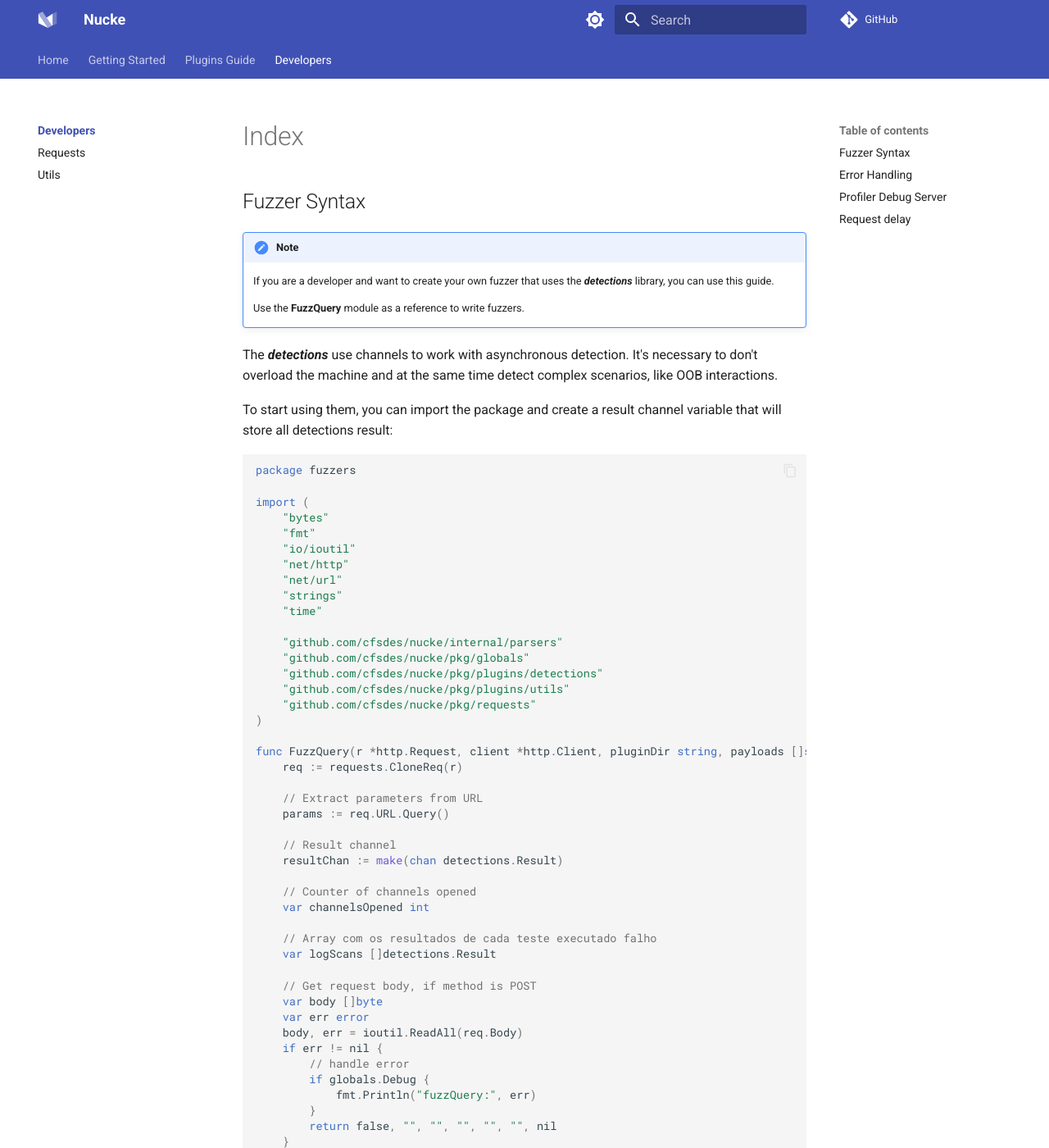
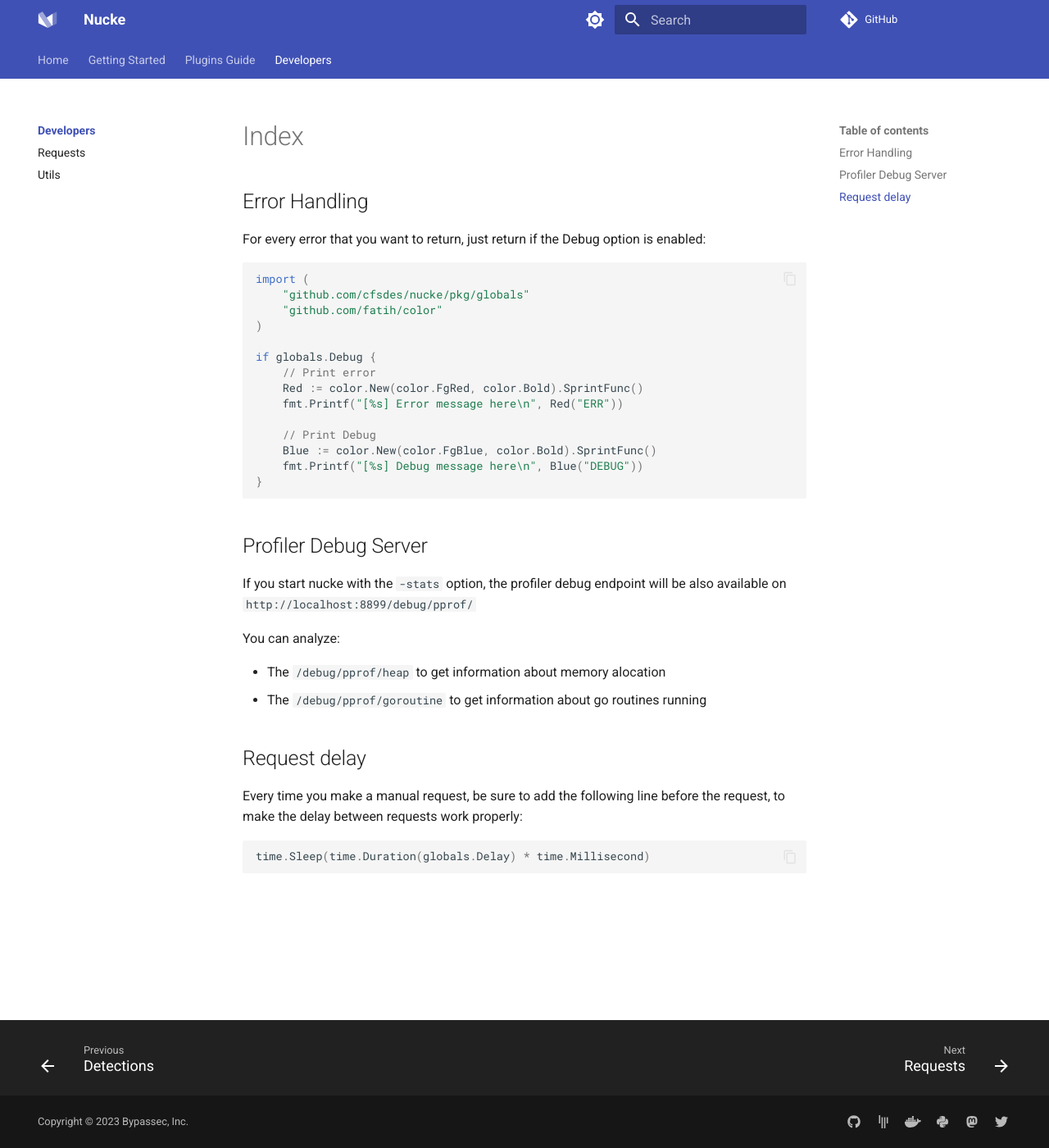
Before and after one commit to cfsdes/nucke-docs, an MkDocs documentation site: the page built from docs/developers/index.md, in a window 1280 px wide and 1400 px high. Shown: the whole window at 82% size. Built offline with MkDocs 1.6.1 and Material for MkDocs 9.7.7, drawn with Linux system fonts in a browser that asks for light colours; comment, search, counter and statistics services are not loaded; some of the changed text lies outside the part shown.

Commit message:
remove fuzz syntax

````diff
--- a/docs/developers/index.md
+++ b/docs/developers/index.md
@@ -1,151 +1,3 @@
-## Fuzzer Syntax
-
-
-!!! note "Note"
-    If you are a developer and want to create your own fuzzer that uses the ***detections*** library, you can use this guide.
-
-    Use the **FuzzQuery** module as a reference to write fuzzers.
-
-
-The ***detections*** use channels to work with asynchronous detection. It's necessary to don't overload the machine and at the same time detect complex scenarios, like OOB interactions.
-
-To start using them, you can import the package and create a result channel variable that will store all detections result:
-```go
-package fuzzers
-
-import (
-	"bytes"
-	"fmt"
-	"io/ioutil"
-	"net/http"
-	"net/url"
-	"strings"
-	"time"
-
-	"github.com/cfsdes/nucke/internal/parsers"
-	"github.com/cfsdes/nucke/pkg/globals"
-	"github.com/cfsdes/nucke/pkg/plugins/detections"
-	"github.com/cfsdes/nucke/pkg/plugins/utils"
-	"github.com/cfsdes/nucke/pkg/requests"
-)
-
-func FuzzQuery(r *http.Request, client *http.Client, pluginDir string, payloads []string, matcher detections.Matcher) (bool, string, string, string, string, string, []detections.Result) {
-	req := requests.CloneReq(r)
-
-	// Extract parameters from URL
-	params := req.URL.Query()
-
-	// Result channel
-	resultChan := make(chan detections.Result)
-
-	// Counter of channels opened
-	var channelsOpened int
-
-	// Array com os resultados de cada teste executado falho
-	var logScans []detections.Result
-
-	// Get request body, if method is POST
-	var body []byte
-	var err error
-	body, err = ioutil.ReadAll(req.Body)
-	if err != nil {
-		// handle error
-		if globals.Debug {
-			fmt.Println("fuzzQuery:", err)
-		}
-		return false, "", "", "", "", "", nil
-	}
-
-	// For each parameter, send a new request with the parameter replaced by a payload
-	for key, _ := range params {
-		// Create a new query string with the parameter replaced by a payload
-		for _, payload := range payloads {
-
-			// Delay between requests
-			time.Sleep(time.Duration(globals.Delay) * time.Millisecond)
-
-			// Update payloads {{.params}}
-			payload = parsers.ParsePayload(payload)
-
-			newParams := make(url.Values)
-			for k, v := range params {
-				if k == key {
-					payload = strings.Replace(payload, "{{.original}}", v[0], -1)
-					newParams.Set(k, payload)
-				} else {
-					newParams.Set(k, v[0])
-				}
-			}
-
-			// Copy Request
-			reqCopy := requests.CloneReq(req)
-			reqCopy.URL.RawQuery = newParams.Encode()
-
-			// Add request body
-			reqCopy.Body = ioutil.NopCloser(bytes.NewReader(body))
-
-			// Get raw request
-			rawReq := requests.RequestToRaw(reqCopy)
-
-			// Send request
-			start := time.Now()
-			responses := requests.Do(reqCopy, client)
-
-			// Get response time
-			elapsed := int(time.Since(start).Seconds())
-
-			// Extract OOB ID
-			oobID := utils.ExtractOobID(payload)
-
-			// Check if match vulnerability
-			for _, resp := range responses {
-				channelsOpened++
-				go detections.MatchCheck(pluginDir, matcher, resp, elapsed, oobID, rawReq, payload, key, resultChan)
-			}
-		}
-	}
-
-	// Wait for any goroutine to send a result to the channel
-	for i := 0; i < channelsOpened; i++ {
-		res := <-resultChan
-		log := detections.Result{
-			Found:   res.Found,
-			URL:     res.URL,
-			Payload: res.Payload,
-			Param:   res.Param,
-			RawReq:  res.RawReq,
-			RawResp: res.RawResp,
-			ResBody: res.ResBody,
-		}
-		logScans = append(logScans, log)
-	}
-
-	for _, res := range logScans {
-		if res.Found {
-			return true, res.URL, res.Payload, res.Param, res.RawReq, res.RawResp, logScans
-		}
-	}
-
-	return false, "", "", "", "", "", logScans
-}
-
-```
-
-???+ tip "detections.MatchCheck( )"
-    The `MatchCheck()` function expect to receive the following arguments:
-
-    | Parameter     | Type              | Description |
-    | -----------   | ------------------| ------------|
-    | `pluginDir`           | `string`    | Plugin directory
-    | `matcher`           | `detections.Matcher`    | Matcher variable with detection rules
-    | `resp`      | `*http.Response`     | Response of the request made during scan
-    | `elapsed`    | `int`          | Response time
-    | `oobID`     | `string`          | ID used in the oob url of interactsh.
-    | `rawReq`     | `string`          | Raw request made during scan
-    | `payload`     | `string`          | Payload used
-    | `key`     | `string`          | Parameter injected
-    | `resultChan`     | `chan detections.Result`          | Result channel created in the begining of the code
-
 ## Error Handling
 
 For every error that you want to return, just return if the Debug option is enabled:
````
